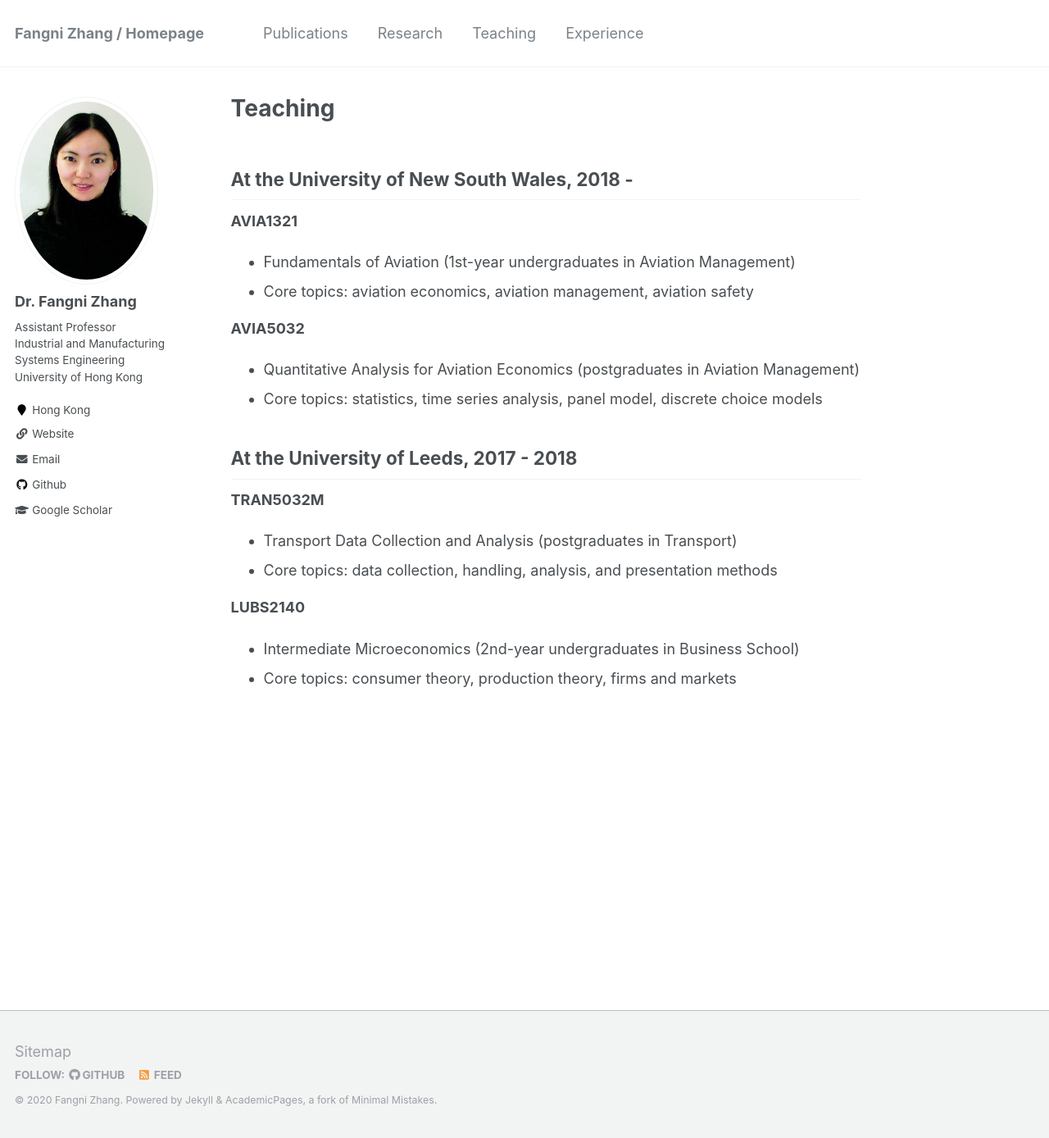
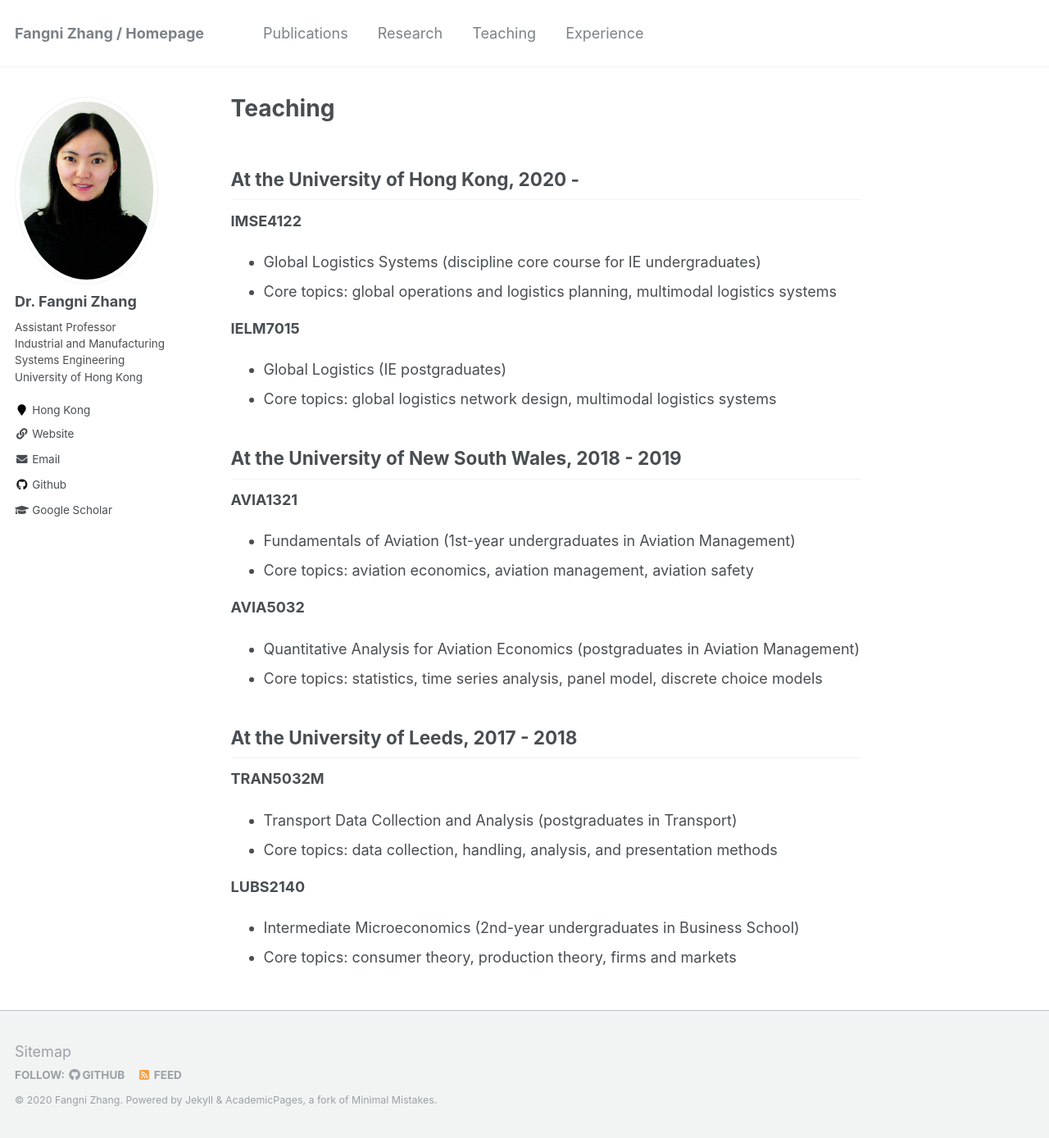
Before and after one commit to fangnizhang/fangnizhang.github.io, a Jekyll site: the page built from _pages/teaching.md, in a window 1280 px wide and 1388 px high. Shown: the whole window at 82% size. Built offline with Jekyll 4.4.1, drawn with Linux system fonts in a browser that asks for light colours.

Commit message:
Update teaching.md

```diff
--- a/_pages/teaching.md
+++ b/_pages/teaching.md
@@ -4,7 +4,17 @@ permalink: /teaching/
 author_profile: true
 ---
 
-At the University of New South Wales, 2018 -
+At the University of Hong Kong, 2020 -
+--------
+**IMSE4122**
+* Global Logistics Systems (discipline core course for IE undergraduates)
+* Core topics: global operations and logistics planning, multimodal logistics systems
+
+**IELM7015**
+* Global Logistics (IE postgraduates)
+* Core topics: global logistics network design, multimodal logistics systems
+
+At the University of New South Wales, 2018 - 2019
 --------
 **AVIA1321**
 * Fundamentals of Aviation (1st-year undergraduates in Aviation Management)
```
